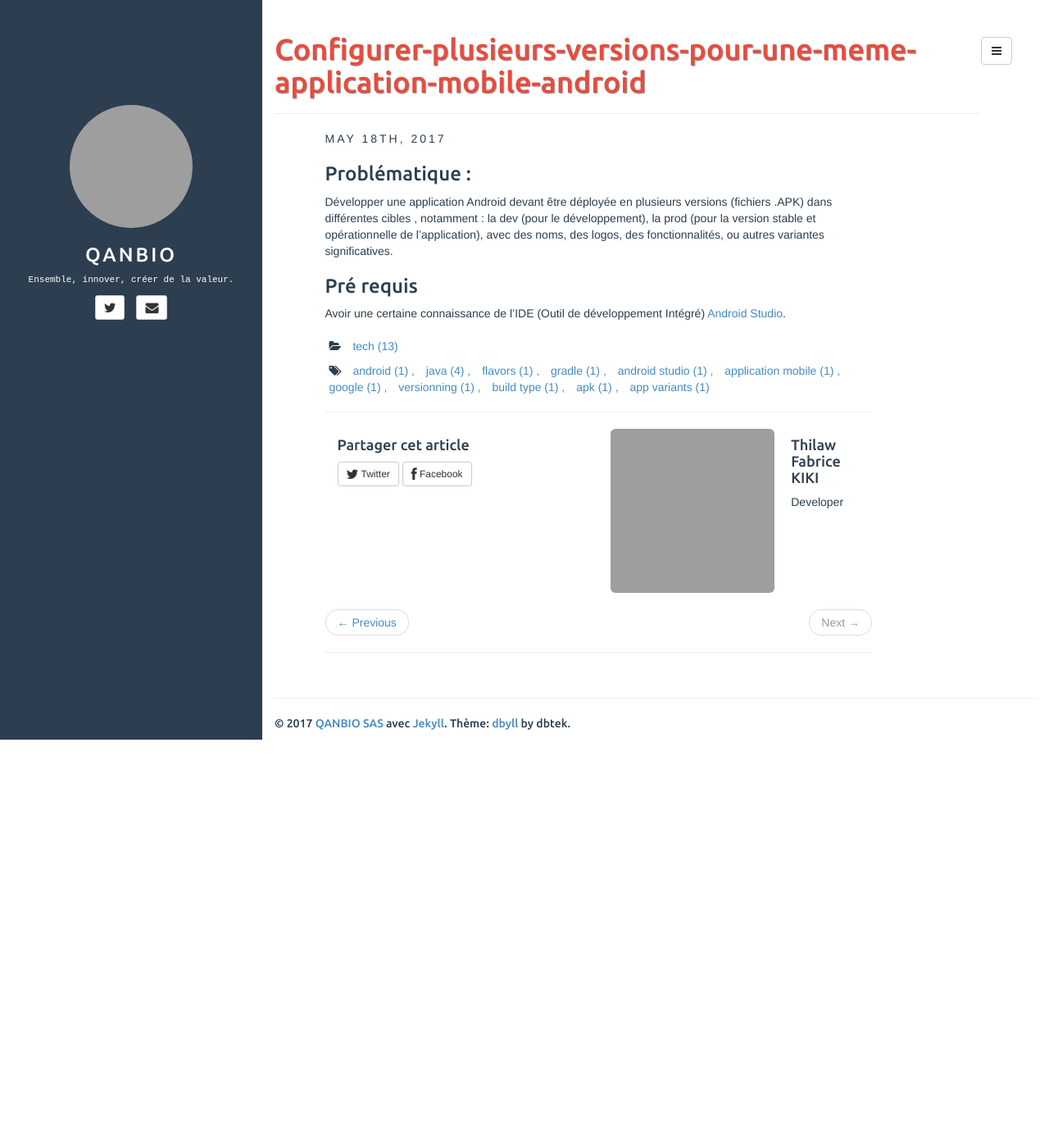
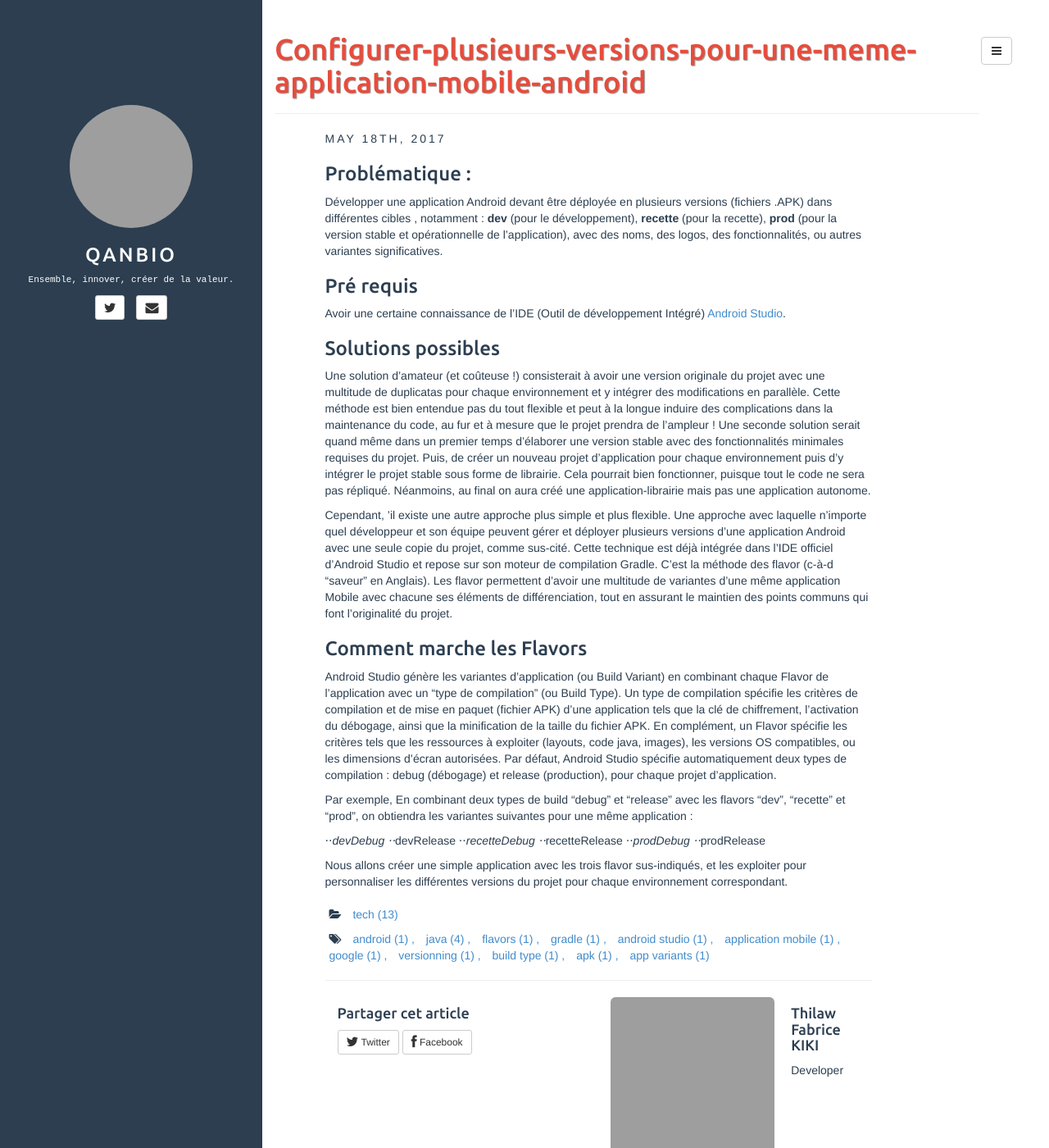
Before and after one commit to qanbio/blog, a Jekyll site: the page built from _posts/2017-05-18-configurer-plusieurs-versions-pour-une-meme-application-mobile-android.md, in a window 1280 px wide and 1400 px high. Shown: the whole window at 82% size. Built offline with Jekyll 4.4.1, drawn with Linux system fonts in a browser that asks for light colours; comment, search, counter and statistics services are not loaded; grey boxes are pictures that could not be loaded.

Commit message:
ajout du contenu #1

```diff
--- a/_posts/2017-05-18-configurer-plusieurs-versions-pour-une-meme-application-mobile-android.md
+++ b/_posts/2017-05-18-configurer-plusieurs-versions-pour-une-meme-application-mobile-android.md
@@ -9,7 +9,30 @@ fullview: false
 description: Ce post est un aide-mémoire pour gérer le déploiement de plusieurs versions d'une même application Android avec Android Studio.
 ---
 ### Problématique :
-Développer une application Android devant être déployée en plusieurs versions (fichiers .APK) dans différentes cibles , notamment : la dev (pour le développement), la prod (pour la version stable et opérationnelle de l’application), avec des noms, des logos, des fonctionnalités, ou autres variantes significatives.
+Développer une application Android devant être déployée en plusieurs versions (fichiers .APK) dans différentes cibles , notamment : **dev** (pour le développement), **recette** (pour la recette), **prod** (pour la version stable et opérationnelle de l’application), avec des noms, des logos, des fonctionnalités, ou autres variantes significatives.
 
 ### Pré requis
 Avoir une certaine connaissance de l’IDE (Outil de développement Intégré) [Android Studio](https://developer.android.com/studio/index.html).
+
+### Solutions possibles
+Une solution d’amateur (et coûteuse !) consisterait à avoir une version originale du projet avec une multitude de duplicatas pour chaque environnement et y intégrer des modifications en parallèle. Cette méthode est bien entendue pas du tout flexible et peut à la longue induire des complications dans la maintenance du code, au fur et à mesure que le projet prendra de
+l’ampleur !
+Une seconde solution serait quand même dans un premier temps d’élaborer une version stable avec des fonctionnalités minimales requises du projet. Puis, de créer un nouveau projet d’application pour chaque environnement puis d’y intégrer le projet stable sous forme de librairie. Cela pourrait bien fonctionner, puisque tout le code ne sera pas répliqué. Néanmoins, au final on aura créé une application-librairie mais pas une application autonome.
+
+Cependant, ’il existe une autre approche plus simple et plus flexible. Une approche avec laquelle n’importe quel développeur et son équipe peuvent gérer et déployer plusieurs versions d’une application Android avec une seule copie du projet, comme sus-cité. Cette technique est déjà intégrée dans l’IDE officiel d’Android Studio et repose sur son moteur de compilation Gradle. C’est la méthode des flavor (c-à-d “saveur” en Anglais). Les flavor permettent d’avoir une multitude de variantes d’une même application Mobile avec chacune ses éléments de différenciation, tout en assurant le maintien des points communs qui font l’originalité du projet.
+
+### Comment marche les Flavors
+
+Android Studio génère les variantes d’application (ou Build Variant) en combinant  chaque Flavor de l’application avec un “type de compilation” (ou Build Type).
+Un type de compilation spécifie les critères de compilation et de mise en paquet (fichier APK) d’une application tels que la clé de chiffrement, l’activation du débogage, ainsi que la minification de la taille du fichier APK.  En complément, un Flavor spécifie les critères tels que les ressources à exploiter (layouts, code java, images), les versions OS compatibles, ou  les dimensions d’écran autorisées. Par défaut, Android Studio spécifie automatiquement deux types de compilation : debug (débogage) et release (production), pour chaque projet d’application.
+
+Par exemple, En combinant deux types de build “debug”  et “release” avec les flavors “dev”, “recette” et “prod”, on obtiendra les variantes suivantes pour une même application :
+
+⋅⋅*devDebug
+⋅⋅*devRelease
+⋅⋅*recetteDebug
+⋅⋅*recetteRelease
+⋅⋅*prodDebug
+⋅⋅*prodRelease
+
+Nous allons créer une simple application avec les trois flavor sus-indiqués, et les exploiter pour personnaliser les différentes versions du projet pour chaque environnement correspondant.
```
